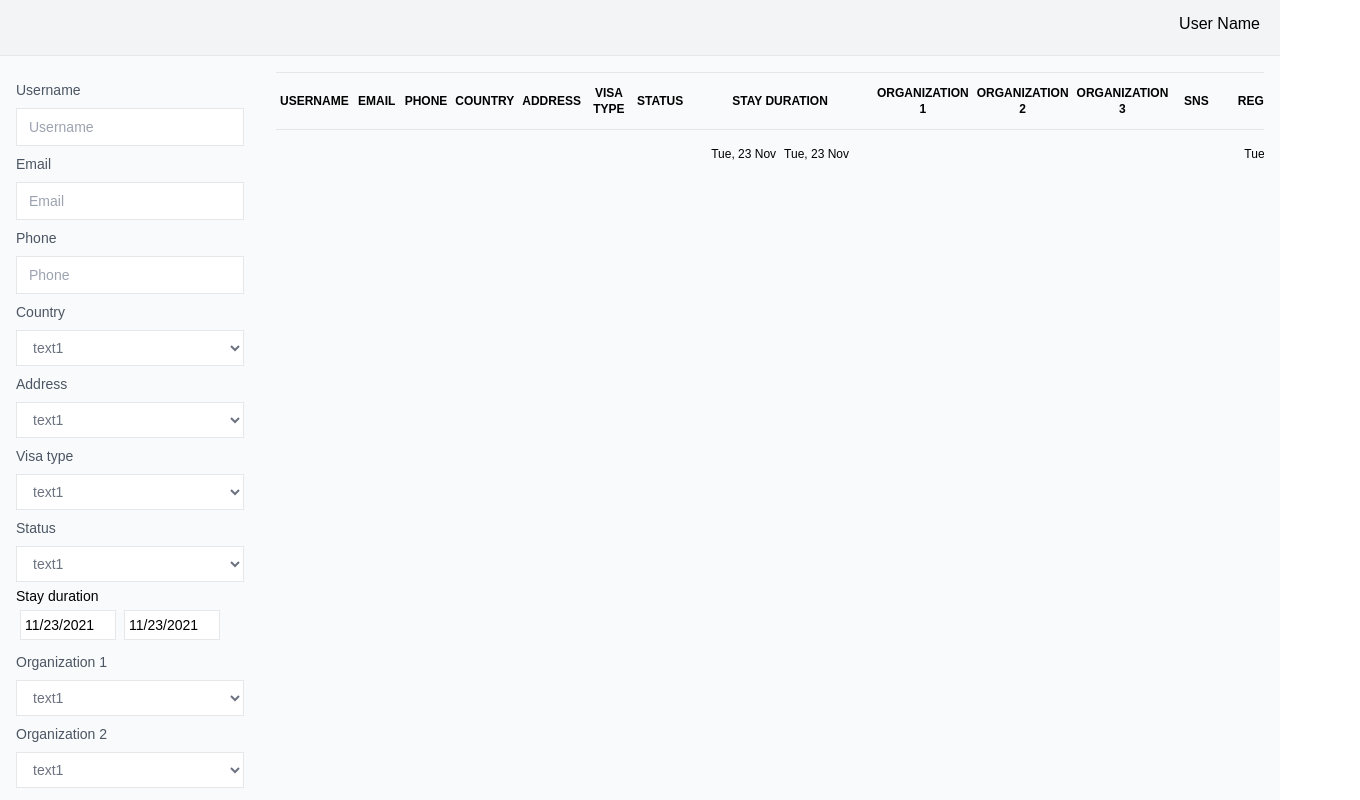
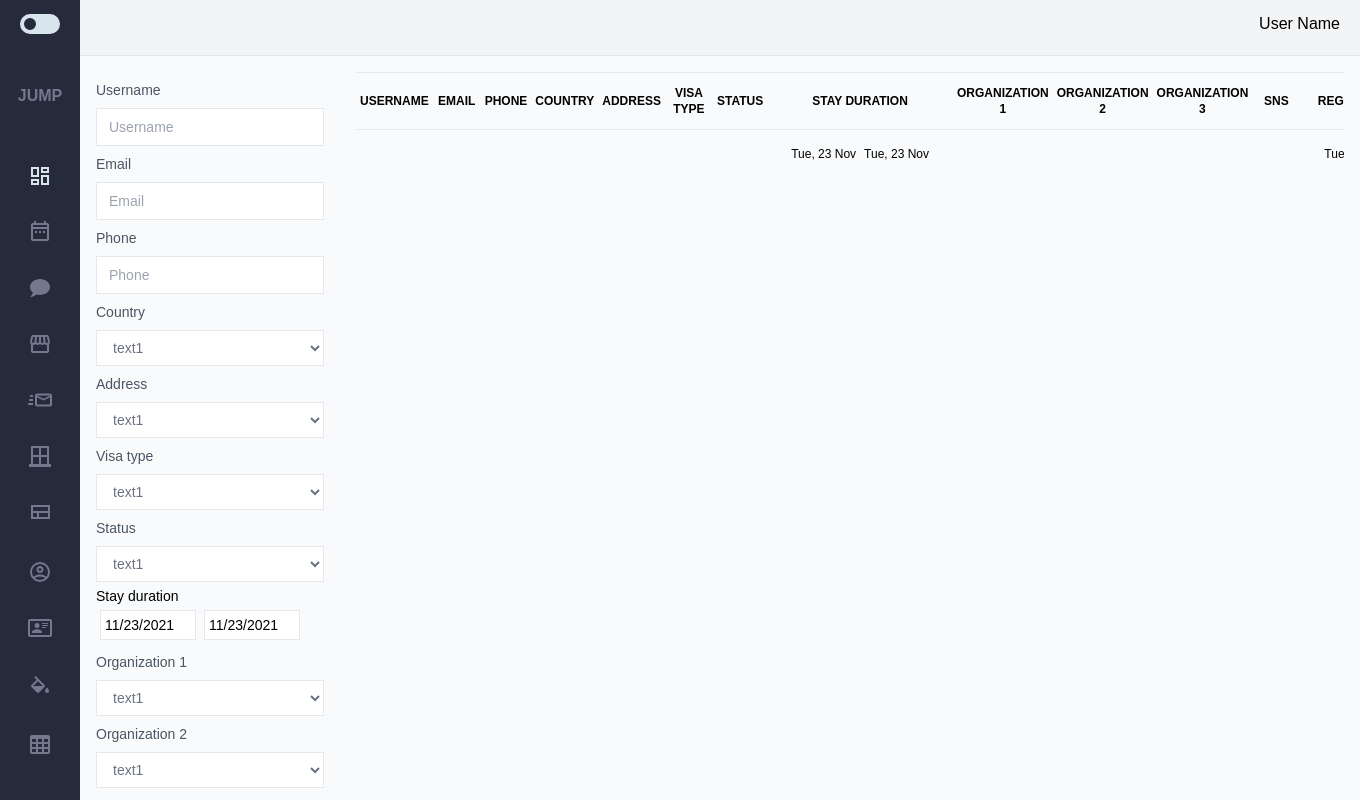
Before and after one commit to Ochirpurev-inGTN/admin_panel_jump, a Next.js app: page /dashboard in a window 1280 px wide. Shown: the whole page, 1360 px wide, since content can reach past the window. Built offline with nearby package versions, Linux system fonts and the light colour scheme.

Commit message:
side bar jijigreed bsniig zasav

```diff
--- a/src/components/Sidebar.tsx
+++ b/src/components/Sidebar.tsx
@@ -239,7 +239,7 @@ const SideBarItem: React.FC<ISideBarItem> = ({
   };
 
   return (
-    <div className="py-3 pr-2 w-full" key={itemData?.label}>
+    <div className="py-3 w-full" key={itemData?.label}>
       <p className=" font-semibold text-sm">{itemData?.label}</p>
       {itemData?.subItems!.length > 0 &&
         itemData?.subItems.map((children) => {
@@ -475,7 +475,7 @@ const SideBar: React.FC = ({ children }) => {
   };
 
   return (
-    <div className={`max-h-screen h-screen bg-gray-600 overflow-y-auto ${OpenSidebar ? 'w-56 md:w-64 xl:w-72' : 'w-20'}`}>
+    <div className={`max-h-screen h-screen bg-gray-600 overflow-y-auto min-w-min`} >
       <div
         className={` text-blue-200`}
         onClick={() => sideBarHandler(!OpenSidebar)}
@@ -501,7 +501,7 @@ const SideBar: React.FC = ({ children }) => {
           OpenSidebar ? "block " : "hidden "
         }`}
       >
-        <div className=" text-sm px-4 xl:pr-6 pl-1 xl:pl-3">
+        <div className=" text-sm pl-1 xl:pl-3">
           {OpenSidebar &&
             sampleData.map((item) => {
               return (
```
